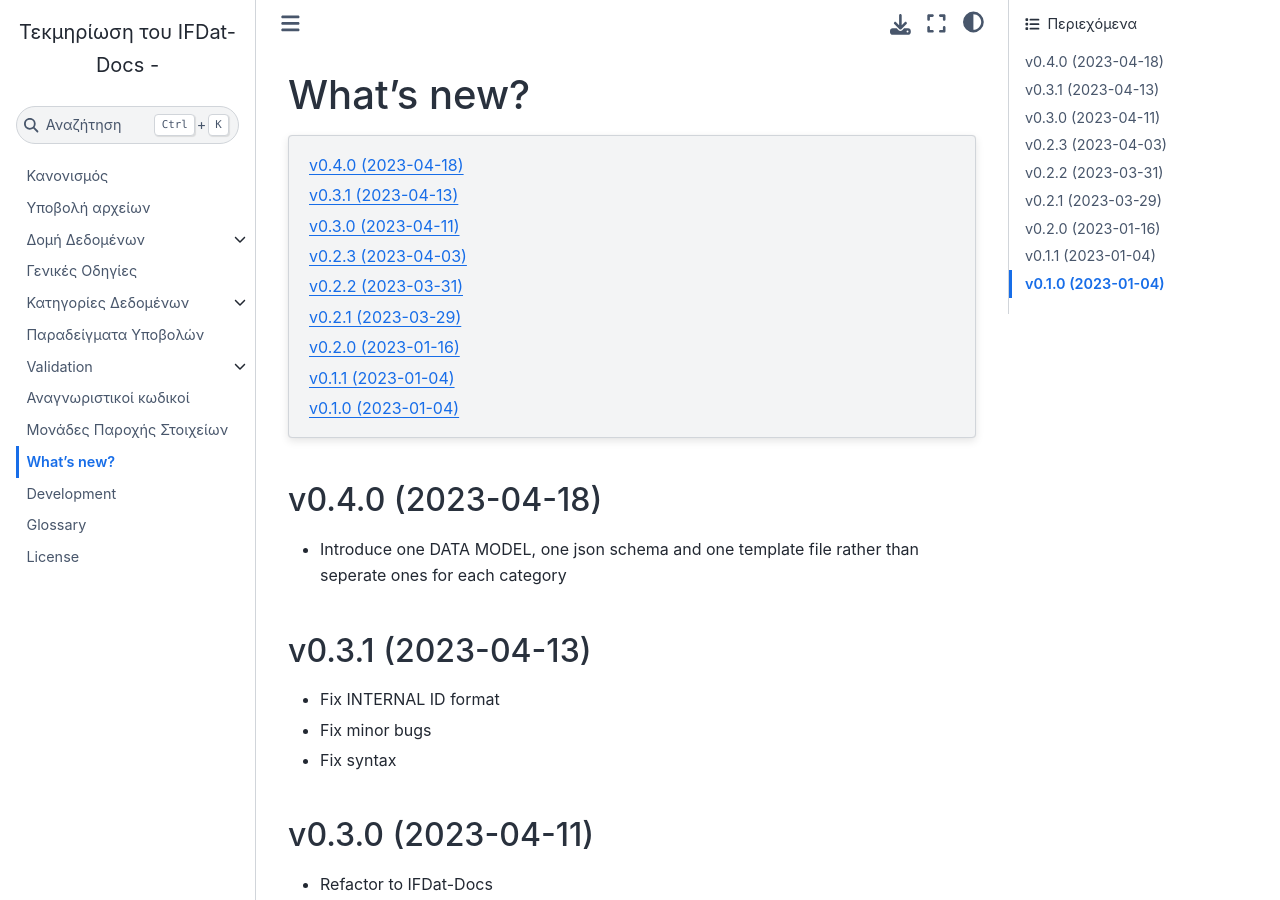
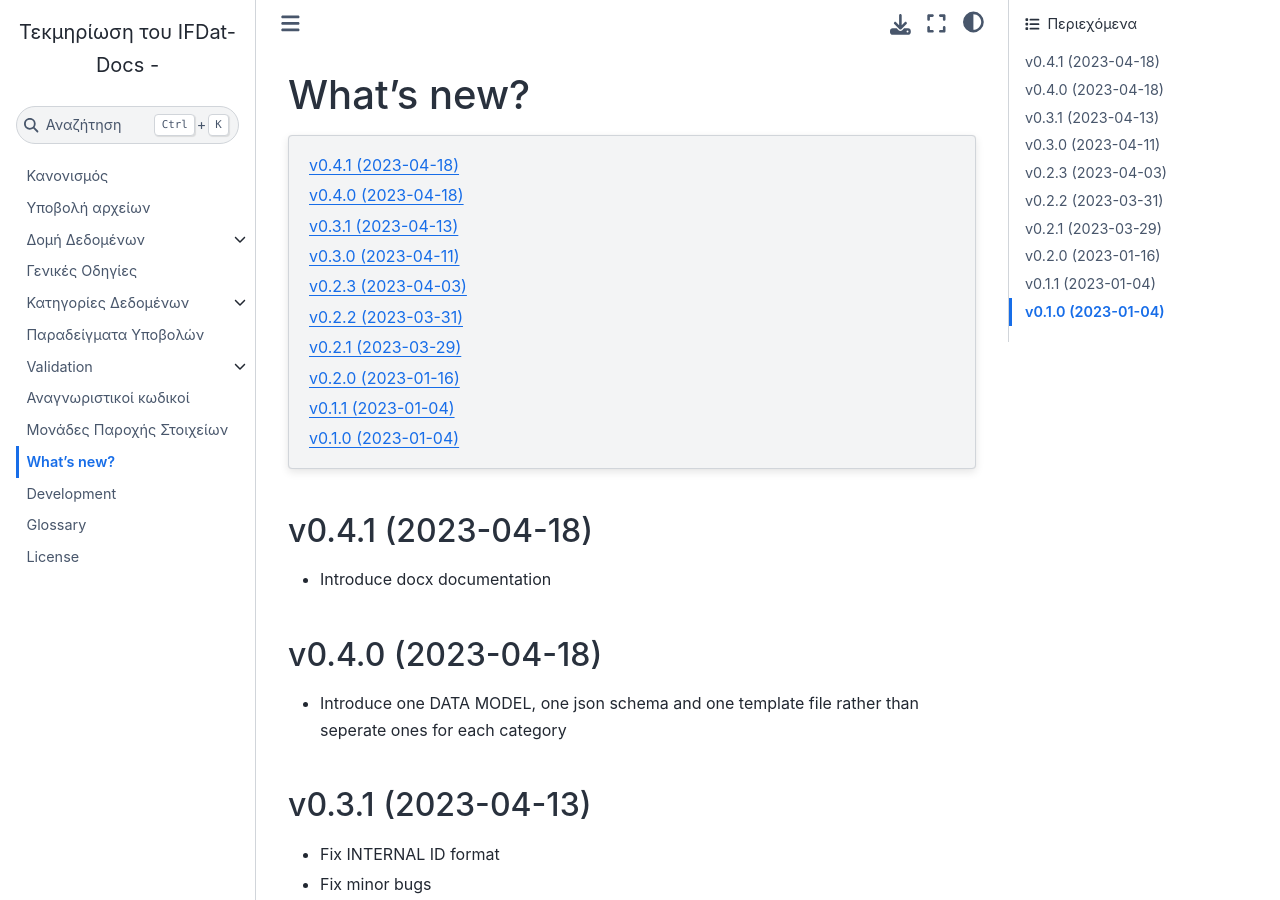
Before and after one commit to lerooze/ifdat-docs, a Sphinx documentation site: the page built from docs/source/whatsnew.rst, in a window 1280 px wide and 900 px high. Built offline with Sphinx 7.4.7 and the Sphinx Book theme 1.1.4, drawn with Linux system fonts in a browser that asks for light colours.

Commit message:
Introduce docxsphinx to make docx documentation

```diff
--- a/docs/source/whatsnew.rst
+++ b/docs/source/whatsnew.rst
@@ -12,11 +12,17 @@ What's new?
 .. ============
 
 
+v0.4.1 (2023-04-18)
+-------------------
+
+* Introduce docx documentation
+
 v0.4.0 (2023-04-18)
 -------------------
 
 * Introduce one DATA MODEL, one json schema and one template file rather than
   seperate ones for each category
+
 
 v0.3.1 (2023-04-13)
 -------------------
--- a/setup.cfg
+++ b/setup.cfg
@@ -33,4 +33,4 @@ docs =
     sphinx
     sphinx-book-theme
     IPython
-    docxbuilder
+    docxsphinx
```
